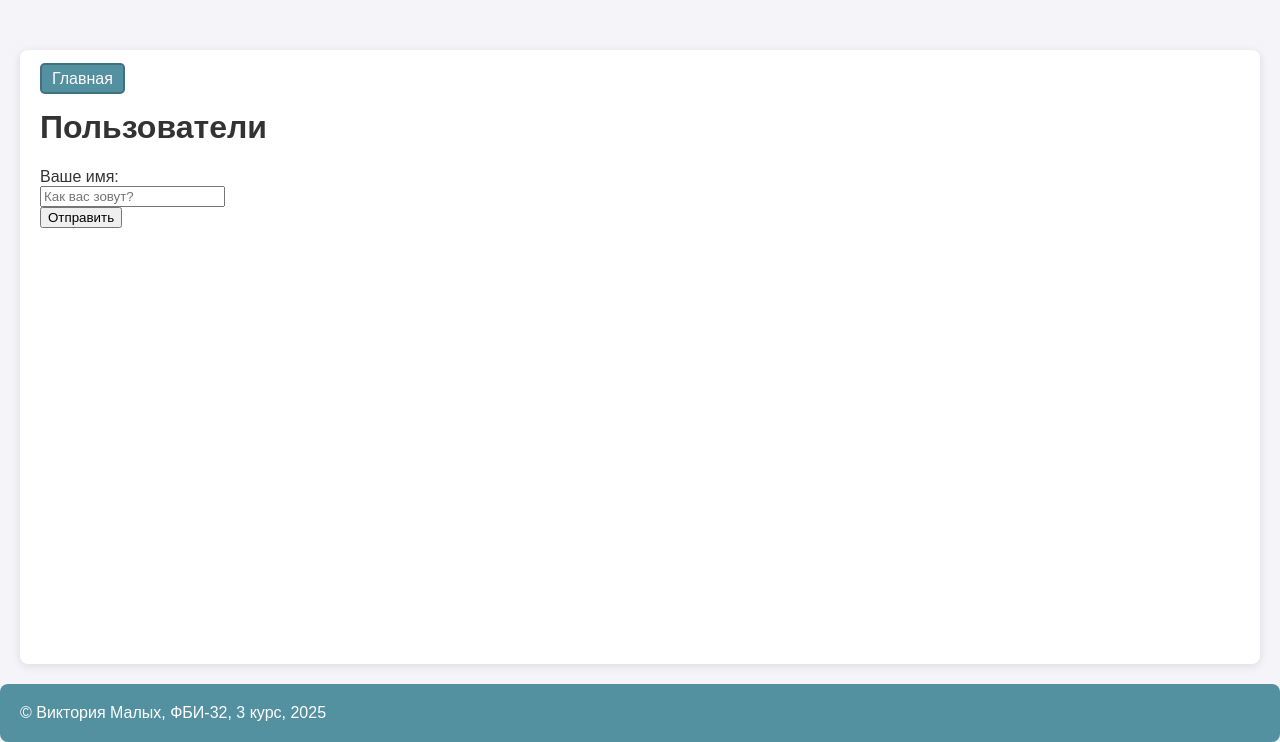
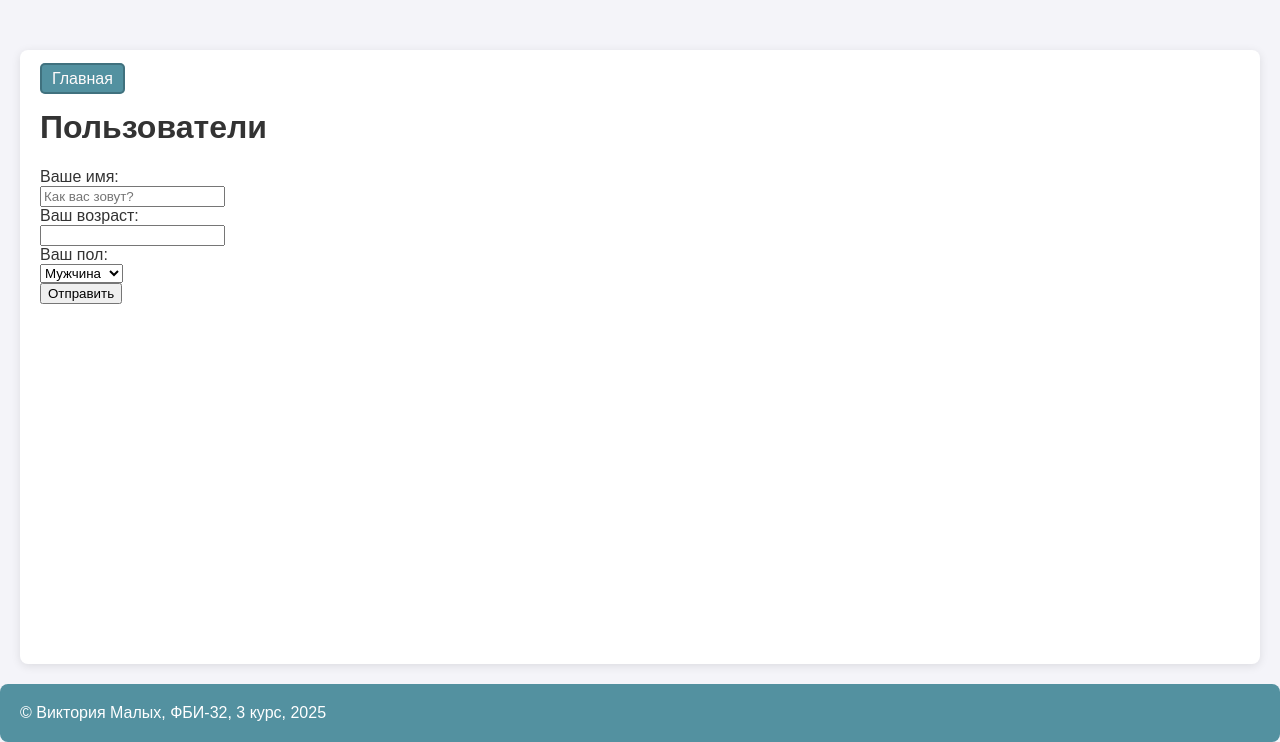
Before and after one commit to vikamalykh/web-back-labs, a Flask app: page /lab3/forml in a window 1280 px wide. Shown: the part 58-800 px from the top of the page. Run offline with Flask 3, Linux system fonts and the light colour scheme.

Commit message:
Форма

```diff
--- a/lab3.py
+++ b/lab3.py
@@ -29,4 +29,6 @@ def del_cookie():
 @lab3.route('/lab3/forml')
 def forml():
     user = request.args.get('user')
-    return render_template('lab3/forml.html', user=user)
+    age = request.args.get('age')
+    sex = request.args.get('sex')
+    return render_template('lab3/forml.html', user=user, age=age, sex=sex)
--- a/templates/lab3/forml.html
+++ b/templates/lab3/forml.html
@@ -10,6 +10,8 @@
 
     <h1>Привет, {{ user }}</h1>
     <h2>Добро поджаловать на наш сайт!</h2>
+    <div>Ваш возраст: {{ age }}</div>
+    <div>Ваш пол: {{ sex }}</div>
     <div>
         <a href="/lab3/forml">Заново</a>
     </div>
@@ -23,6 +25,20 @@
         <div>
             <input type="text" placeholder="Как вас зовут?" name="user">
         </div>
+
+        <lable>Ваш возраст:</lable>
+        <div>
+            <input type="number" name="age">
+        </div>
+
+        <lable>Ваш пол:</lable>
+        <div>
+            <select name="sex">
+                <option value="male">Мужчина</option>
+                <option value="female">Женщина</option>
+            </select>
+        </div>
+
         <div>
             <button type="submit">Отправить</button>
         </div>
```
